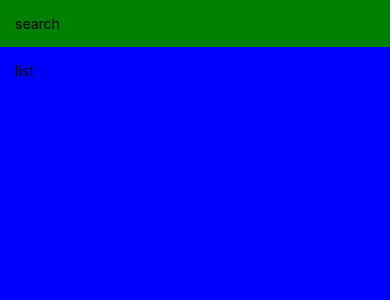
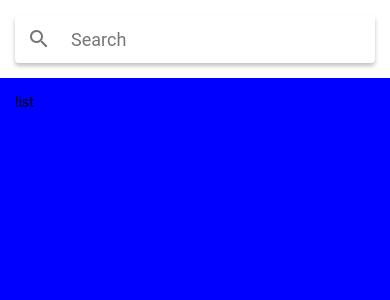
Before and after one commit to jeremyczh/MealsToGo, a React Native app: screen / in a window 390 px wide. Shown: the top 300 px of the page. Built offline with nearby package versions, Linux system fonts and the light colour scheme.

Commit message:
eslint added

```diff
--- a/App.js
+++ b/App.js
@@ -1,13 +1,15 @@
-import { StatusBar } from "expo-status-bar";
-import { StyleSheet, Text, View, SafeAreaView } from "react-native";
+import React from "react";
+import { StatusBar as ExpoStatusBar } from "expo-status-bar";
+import { StyleSheet, Text, View, SafeAreaView, StatusBar } from "react-native";
+import { Searchbar } from "react-native-paper";
 
 export default function App() {
   return (
     <>
-      <SafeAreaView style={{ flex: 1 }}>
-        <StatusBar style={{ color: "black" }} />
+      <SafeAreaView style={styles.container}>
+        <ExpoStatusBar style="auto" />
         <View style={styles.search}>
-          <Text>search</Text>
+          <Searchbar placeholder="Search" />
         </View>
         <View style={styles.list}>
           <Text>list</Text>
@@ -18,9 +20,12 @@ export default function App() {
 }
 
 const styles = StyleSheet.create({
+  container: {
+    flex: 1,
+    marginTop: StatusBar.currentHeight,
+  },
   search: {
     padding: 15,
-    backgroundColor: "green",
   },
   list: {
     flex: 1,
--- a/babel.config.js
+++ b/babel.config.js
@@ -1,6 +1,6 @@
-module.exports = function(api) {
+module.exports = function (api) {
   api.cache(true);
   return {
-    presets: ['babel-preset-expo'],
+    presets: ["babel-preset-expo"],
   };
 };
```
Also changed, not shown: package.json (+7 -2 lines), 2 other files (tests, documents, lock files or other folders).
